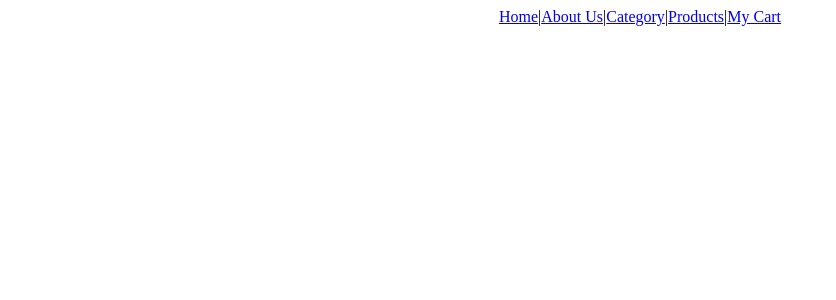
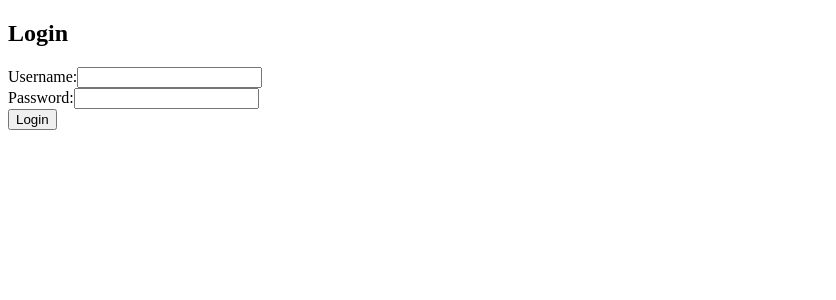
Before and after one commit to geekyrai0601/ReactRepo, a React (Create React App) app in the folder mini-project/: page / in a window 1280 px wide. Shown: the top 300 px of the page, without its empty margins (0-836 px from the left). Built offline with nearby package versions, Linux system fonts and the light colour scheme.

Commit message:
Login page added

```diff
--- a/mini-project/src/Login.js
+++ b/mini-project/src/Login.js
@@ -1,17 +1,15 @@
 // src/components/Login.js
 import React, { useState } from 'react';
 import axios from 'axios';
-import { useNavigate } from 'react-router-dom'; // Updated import
-import Home from './loginscreen/Home';
-import App from './App';
+import { useNavigate } from 'react-router-dom';
 
-const Login = () => {
+const Login = ({ handleLogin }) => {
   const [username, setUsername] = useState('');
   const [password, setPassword] = useState('');
   const [error, setError] = useState('');
-  const navigate = useNavigate(); // Use useNavigate instead of useHistory
+  const navigate = useNavigate();
 
-  const handleLogin = async (e) => {
+  const handleSubmit = async (e) => {
     e.preventDefault();
 
     try {
@@ -23,10 +21,13 @@ const Login = () => {
       );
 
       if (user) {
-        // Redirect to Home page on successful login
-        //navigate('./Home'); // Use navigate to redirect
-        <App/>
-
+        if (user.username === 'Swapnil Roop Rai') {
+          handleLogin('user'); // Regular user
+          navigate('/loginscreen/Home');
+        } else if (user.username === 'Batman') {
+          handleLogin('admin'); // Admin user
+          navigate('/users/admin/admin');
+        }
       } else {
         setError('Invalid username or password');
       }
@@ -39,7 +40,7 @@ const Login = () => {
   return (
     <div>
       <h2>Login</h2>
-      <form onSubmit={handleLogin}>
+      <form onSubmit={handleSubmit}>
         <div>
           <label>Username:</label>
           <input
--- a/mini-project/src/index.js
+++ b/mini-project/src/index.js
@@ -1,50 +1,55 @@
 // src/index.js
-import React from 'react';
+import React, { useState } from 'react';
 import ReactDOM from 'react-dom';
 import reportWebVitals from './reportWebVitals';
-import App from './App';
+import { BrowserRouter as Router, Routes, Route, Link, Navigate } from 'react-router-dom';
+import Login from './Login';
 import Home from './loginscreen/Home';
 import About from './loginscreen/About';
 import Categorize from './loginscreen/Categorize';
 import Products from './loginscreen/Products';
 import Cart from './users/commonuser/Cart';
-import { Link, Route, BrowserRouter as Router, Routes } from 'react-router-dom';
-import Navbar from './Navbar';
-import MyCart from './users/commonuser/Cart';
+import Admin from './users/admin/admin'; // Admin component
 
-const routing = (
+const App = () => {
+  const [isLoggedIn, setIsLoggedIn] = useState(false);
+  const [userType, setUserType] = useState('');
+
+  const handleLogin = (type) => {
+    setIsLoggedIn(true);
+    setUserType(type);
+  };
+
+  return (
     <Router>
-
+      {isLoggedIn && userType === 'user' && ( // Show navbar only for regular users
         <div style={{ textAlign: "center" }}>
-      <Link to="/loginscreen/Home">Home</Link>|
-      <Link to="/loginscreen/About">About Us</Link>|
-      <Link to="/loginscreen/Categorize">Category</Link>|
-      <Link to="/loginscreen/Products">Products</Link>|
+          <Link to="/loginscreen/Home">Home</Link> |
+          <Link to="/loginscreen/About">About Us</Link> |
+          <Link to="/loginscreen/Categorize">Category</Link> |
+          <Link to="/loginscreen/Products">Products</Link> |
           <Link to="/users/commonuser/Cart">My Cart</Link>
         </div>
+      )}
 
       <Routes>
-      <Route path="/loginscreen/Home" element={<Home />} />
-      <Route path="/loginscreen/About" element={<About />} />
-      <Route path="/loginscreen/Categorize" element={<Categorize />} />
-      <Route path="/loginscreen/Products" element={<Products />} />
-      <Route path="/users/commonuser/Cart" element={<MyCart />} />
-
+        <Route path="/" element={<Login handleLogin={handleLogin} />} />
+        <Route path="/loginscreen/Home" element={isLoggedIn ? <Home /> : <Navigate to="/" />} />
+        <Route path="/loginscreen/About" element={isLoggedIn ? <About /> : <Navigate to="/" />} />
+        <Route path="/loginscreen/Categorize" element={isLoggedIn ? <Categorize /> : <Navigate to="/" />} />
+        <Route path="/loginscreen/Products" element={isLoggedIn ? <Products /> : <Navigate to="/" />} />
+        <Route path="/users/commonuser/Cart" element={isLoggedIn ? <Cart /> : <Navigate to="/" />} />
+        <Route path="/users/admin/admin" element={userType === 'admin' ? <Admin /> : <Navigate to="/" />} />
       </Routes>
     </Router>
-
   );
+};
 
 const root = ReactDOM.createRoot(document.getElementById('root'));
 root.render(
   <React.StrictMode>
-    {/* {routing} */}
-
-    {routing}
+    <App />
   </React.StrictMode>
 );
 
-// If you want to start measuring performance in your app, pass a function
-// to log results (for example: reportWebVitals(console.log))
-// or send to an analytics endpoint. Learn more: https://bit.ly/CRA-vitals
-reportWebVitals()
+reportWebVitals();
--- /dev/null
+++ b/mini-project/src/users/admin/admin.js
@@ -0,0 +1,15 @@
+import React from "react";
+function Home()
+{
+    {
+        return <div style={{backgroundColor:'LightPink', padding: '10px'}}>
+            <h1>Admin</h1>
+            <p>
+                Welcome to our ikea store, this place contains all kinds of furniture, electrical items etc.
+            </p>
+        </div>
+    }
+
+}
+
+export default Home;
```
Lines whose indentation alone changed are shown as unchanged.
